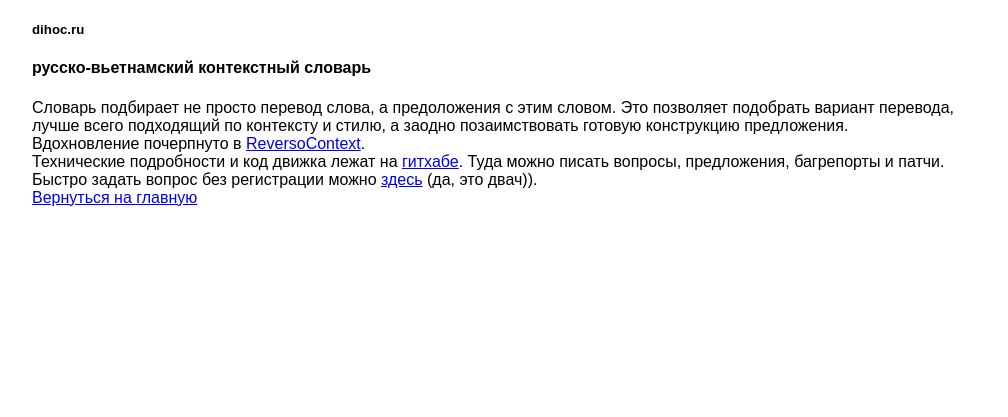
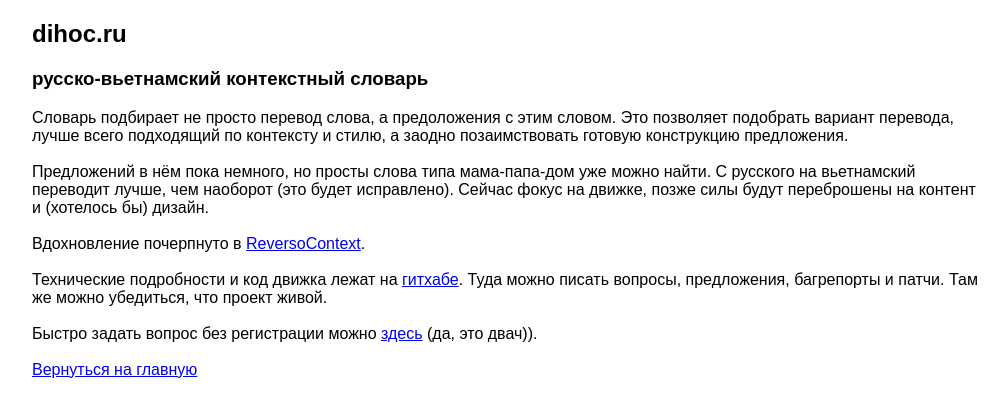
Before and after one commit to dm-bo/slicedlang, a Flask app: template app/templates/about.html in a window 1280 px wide. Shown: the top 417 px of the page, without its empty margins (134-1142 px from the left). Run offline with Flask 2, Linux system fonts and the light colour scheme; the template is opened without the code that fills it, so the values that code supplies are empty; parts of the project's set-up code (start-up, migrations or seed data) failed here and were passed over; some web fonts are replaced.

Commit message:
Better idea for "about"

```diff
--- a/app/main/routes.py
+++ b/app/main/routes.py
@@ -41,3 +41,7 @@ def search():
         return render_template('search.html', title='Search', parags=[])
     else:
         return render_template('search.html', title='Search', parags=parags)
+
+@bp.route('/about')
+def showabout():
+    return render_template("about.html")
--- a/app/templates/about.html
+++ b/app/templates/about.html
@@ -18,16 +18,18 @@
 	<div class="container">
 	<div class="inner-container">
 	<div class="about">
-		<h5>dihoc.ru</h5>
-		<h4>русско-вьетнамский контекстный словарь</h4>
+		<h2>dihoc.ru</h2>
+		<h3>русско-вьетнамский контекстный словарь</h3>
 		Словарь подбирает не просто перевод слова, а предоложения с этим словом. Это позволяет подобрать вариант перевода, лучше всего подходящий по контексту и стилю, а заодно позаимствовать готовую конструкцию предложения.
-		<br>
+		<br><br>
+		Предложений в нём пока немного, но просты слова типа мама-папа-дом уже можно найти. С русского на вьетнамский переводит лучше, чем наоборот (это будет исправлено). Сейчас фокус на движке, позже силы будут переброшены на контент и (хотелось бы) дизайн.
+		<br><br>
 		Вдохновление почерпнуто в <a href="https://context.reverso.net/%D0%BF%D0%B5%D1%80%D0%B5%D0%B2%D0%BE%D0%B4/">ReversoContext</a>.
-		<br>
-		Технические подробности и код движка лежат на <a href="https://github.com/dm-bo/slicedlang">гитхабе</a>. Туда можно писать вопросы, предложения, багрепорты и патчи.
-		<br>
+		<br><br>
+		Технические подробности и код движка лежат на <a href="https://github.com/dm-bo/slicedlang">гитхабе</a>. Туда можно писать вопросы, предложения, багрепорты и патчи. Там же можно убедиться, что проект живой.
+		<br><br>
 		Быстро задать вопрос без регистрации можно <a href="https://dihoc.ru">здесь</a> (да, это двач)).
-		<br>
+		<br><br>
 		<a href="https://dihoc.ru">Вернуться на главную</a>
 	</div>
 	</div>
```
